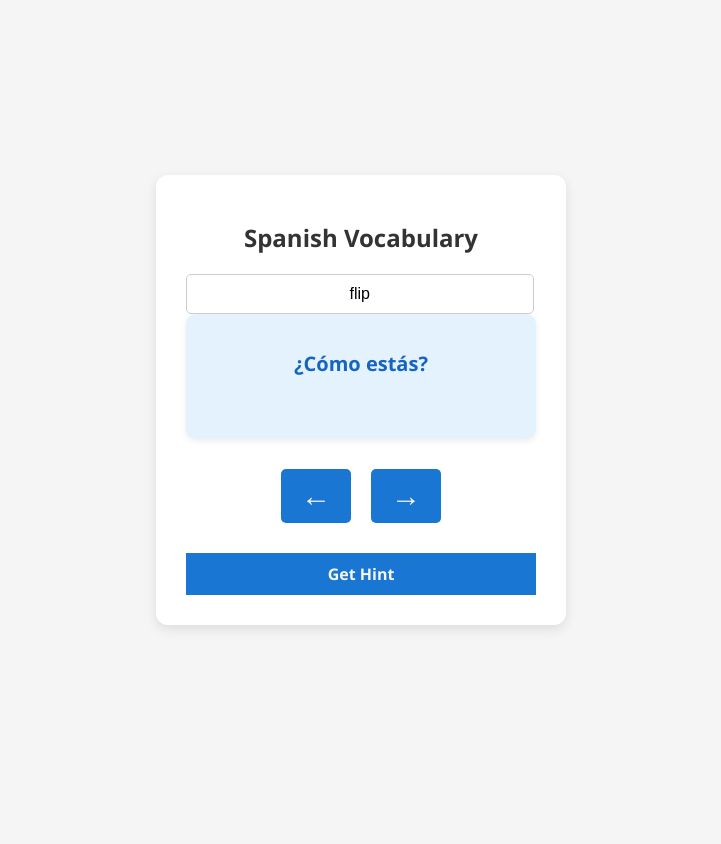
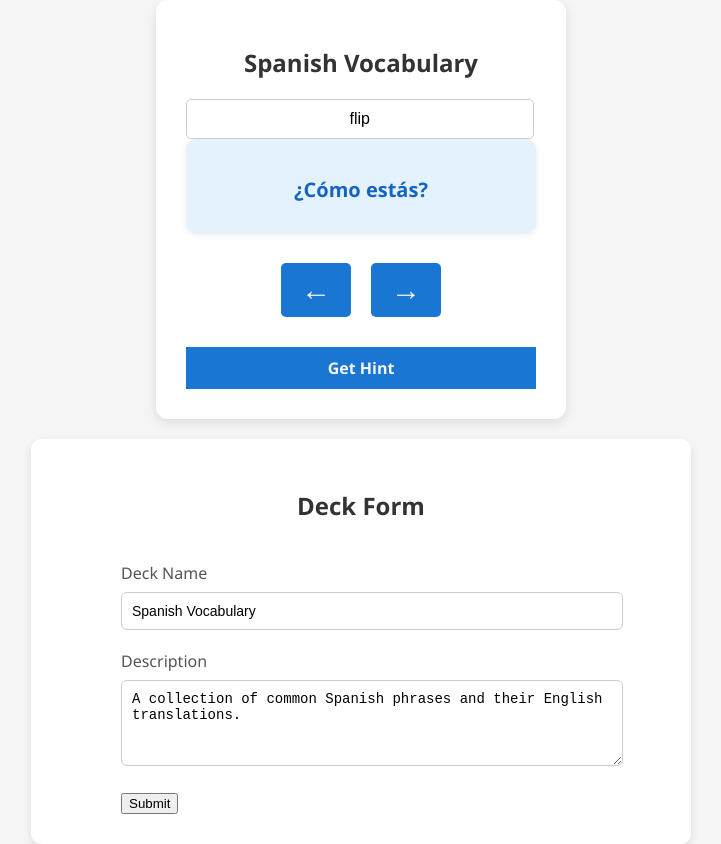
Before and after one commit to 0FFSIDE1/learning_vue.js, a plain HTML site: page vue3.js/index.html in a window 1280 px wide. Shown: the whole page, without its empty margins (279-1000 px from the left). Before the commit the page ends 800 px from the top, so only its background shows below. Drawn offline with nearby package versions, Linux system fonts and the light colour scheme.

Commit message:
Enhance flashcard functionality and add deck form with styling improvements

```diff
--- a/vue3.js/index.html
+++ b/vue3.js/index.html
@@ -13,8 +13,8 @@
         <input type="text" v-model="userAnswer" placeholder="Type your answer here">
 
         <div @click="flipped = !flipped" class="card">
-            <h2 v-text="flipped ? '' : flashCards[index].question "></h2>
-            <p v-text="flipped ? flashCards[index].answer : '' "></p>
+            <h2 v-if="!flipped" v-text="questions"></h2>
+            <p v-else v-text="answers"></p>
         </div>
 
         <div class="nextBtn">
@@ -22,8 +22,22 @@
             <button @click="move(1)" type="button">&#8594;</button>
         </div>
 
-        <a :href="getHintUrl">Get Hint</a>
+        <a :href="getHintUrl() ">Get Hint</a>
     </div>
+
+    <div class="form-container" id="form-app">
+        <h2 v-text="title"></h2>
+        <form action="#" method="post">
+          <label for="name">Deck Name</label>
+          <input v-model="deckName" type="text" id="name" name="name" placeholder="Enter deck name" required>
+
+          <label for="description">Description</label>
+          <textarea v-model="deckDescription" id="description" name="description" rows="4" placeholder="Enter description" required></textarea>
+
+          <button type="submit">Submit</button>
+        </form>
+      </div>
+
 
     <script src="https://unpkg.com/vue@3/dist/vue.global.js"></script>
     <script src="script.js"></script>
--- a/vue3.js/script.js
+++ b/vue3.js/script.js
@@ -15,9 +15,11 @@ const FlashCardApp = {
         };
     },
     computed: {
-        getHintUrl() {
-            return `https://google.com/search?q=${encodeURIComponent(this.flashCards[0].question)}`;
-
+        questions() {
+            return this.flashCards[this.index].question;
+        },
+        answers() {
+            return this.flashCards[this.index].answer;
         }
     },
     methods: {
@@ -26,7 +28,23 @@ const FlashCardApp = {
                 this.index += change;
                 this.flipped = false;
             }
-        }
+        },
+        getHintUrl() {
+            return `https://google.com/search?q=${encodeURIComponent(this.flashCards[0].question)}`;
+
+        },
     },
 };
+
+const formApp = {
+    data(){
+        return {
+            title: 'Deck Form',
+            deckName: 'Spanish Vocabulary',
+            deckDescription: 'A collection of common Spanish phrases and their English translations.',
+        }
+    }
+}
+
 Vue.createApp(FlashCardApp).mount('#app');
+Vue.createApp(formApp).mount('#form-app');
--- a/vue3.js/style.css
+++ b/vue3.js/style.css
@@ -7,6 +7,9 @@ body {
     justify-content: center;
     align-items: center;
     min-height: 100vh;
+    flex-direction: column;
+    gap: 20px;
+
   }
 
 #app {
@@ -83,3 +86,42 @@ body {
   color: #444;
   line-height: 1.4;
 }
+
+.form-container {
+  background-color: #fff;
+  padding: 30px;
+  border-radius: 10px;
+  box-shadow: 0 4px 8px rgba(0,0,0,0.1);
+  width: 100%;
+  max-width: 600px;
+  display: flex;
+  flex-direction: column;
+  align-items: center;
+  justify-content: center;
+  gap: 20px;
+}
+
+.form-container h2 {
+  text-align: center;
+  margin-bottom: 20px;
+  color: #333;
+}
+
+label {
+  display: block;
+  margin-bottom: 8px;
+  color: #555;
+}
+form{
+  width: 80%;
+}
+
+.form-container input[type="text"],
+textarea {
+  width: 100%;
+  padding: 10px;
+  margin-bottom: 20px;
+  border: 1px solid #ccc;
+  border-radius: 6px;
+  font-size: 14px;
+}
```
